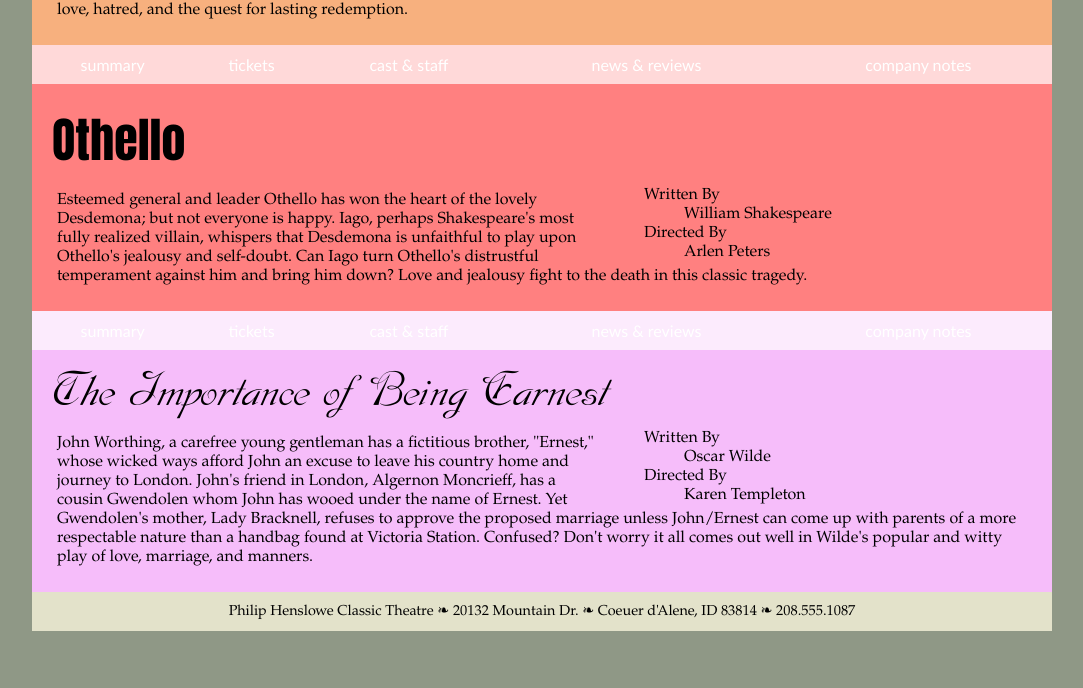
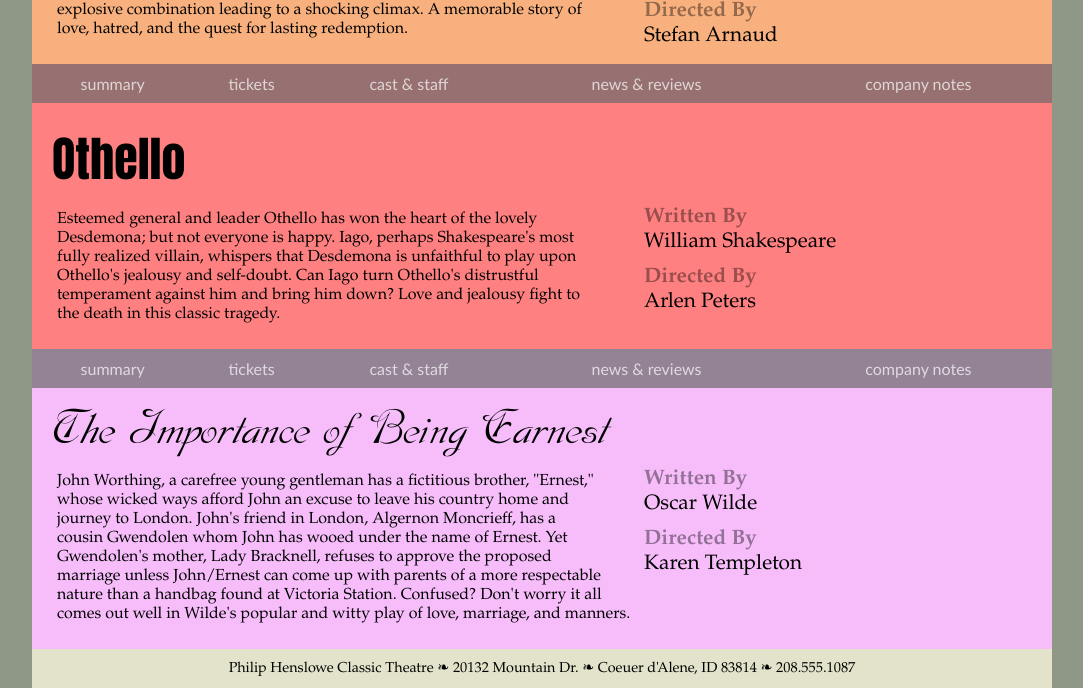
Before and after one commit to amyrichardson/unit2caseStudy1, a plain HTML site: page index.html in a window 1280 px wide. Shown: the part 666-1354 px from the top of the page, without its empty margins (98-1181 px from the left). Before the commit the page ends 1297 px from the top, so only its background shows below. Drawn offline with Linux system fonts and the light colour scheme; files whose address does not match are found by name.

Commit message:
completed project!

```diff
--- a/ph_styles.css
+++ b/ph_styles.css
@@ -73,14 +73,14 @@ nav a {
 }
 
 nav ul a:link, nav ul a:visited {
+  background-color: hsla(0, 0%, 42%, 0.7);
+  color: hsla(0, 0%, 100%, 0.7);
   text-decoration: none;
-  background-color: hsla(0, 0%, 100%, 0.7);
-  color: white;
 }
 
 nav ul a:hover, nav ul a:active {
-  background-color: hsla(0, 0%, 42%, 0.7);
-  color: hsla(0, 0%, 100%, 0.7);
+  background-color: hsla(0, 0%, 100%, 0.7);
+  color: white;
 }
 
 /* Section Styles */
@@ -126,3 +126,15 @@ section#play4 h1 {
   font-family: dobkin, cursive;
 }
 /* Description List Styles */
+
+dt {
+  font-size: 1.3em;
+  font-weight: bold;
+  color: hsla(0, 0%, 0%, 0.4);
+}
+
+dd {
+  font-size: 1.3em;
+  margin-left: 0px;
+  margin-bottom: 10px;
+}
```
